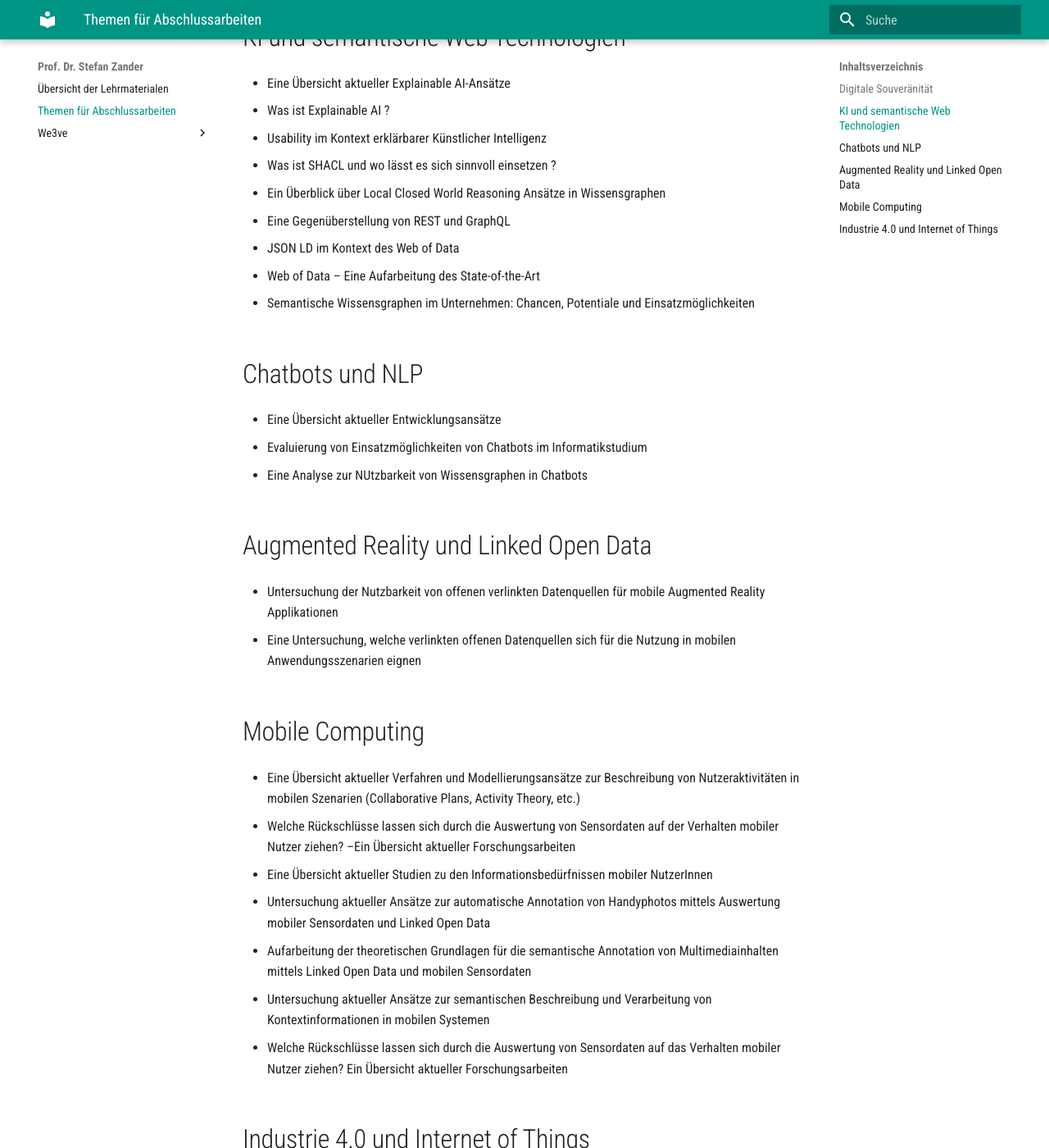
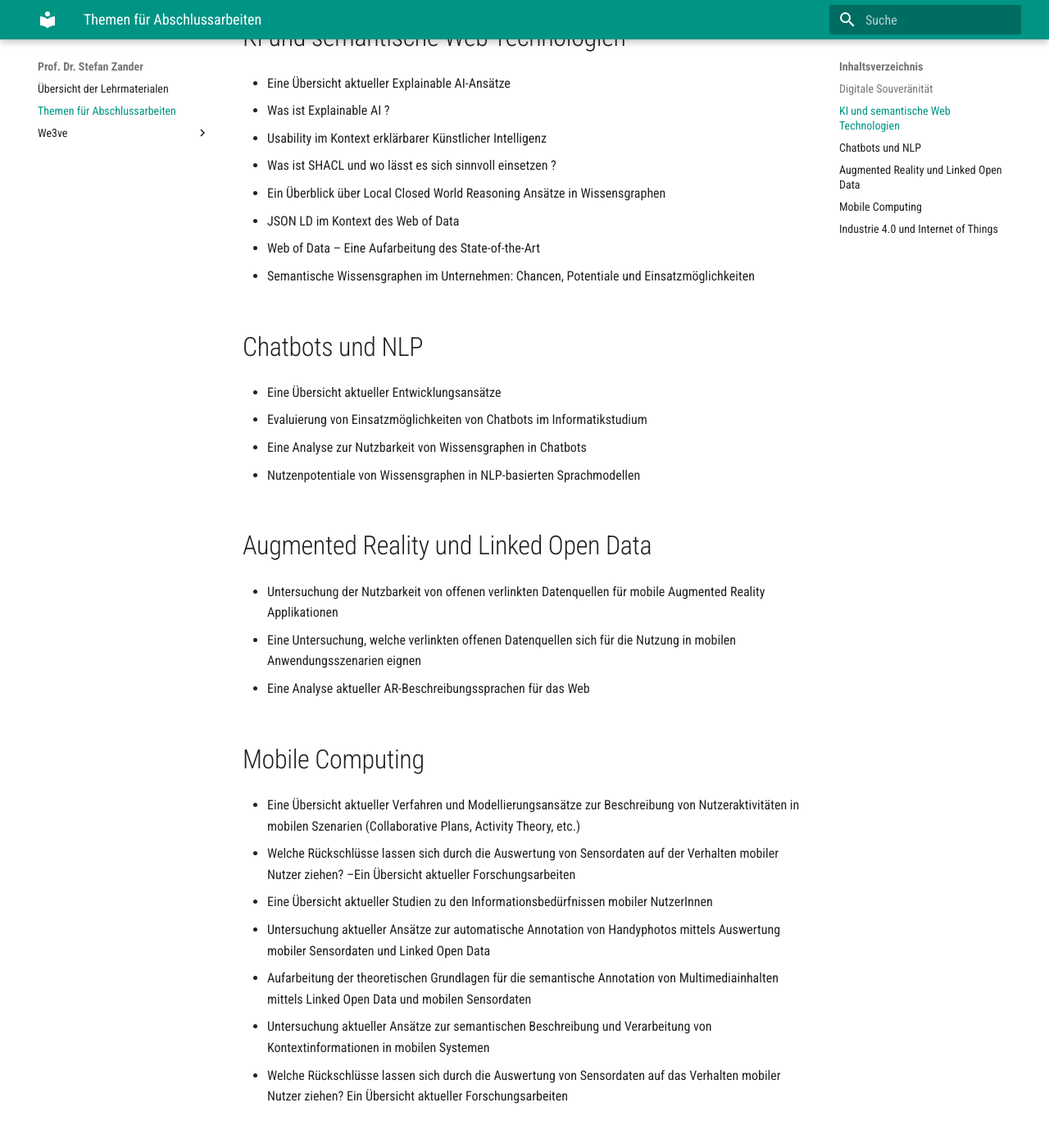
Before and after one commit to StefanZander/stefanzander.github.io, an MkDocs documentation site: the page built from docs/themen.md, in a window 1280 px wide and 1400 px high, scrolled down 702 px. Shown: the whole window at 82% size. Built offline with MkDocs 1.6.1 and Material for MkDocs 9.7.7, drawn with Linux system fonts in a browser that asks for light colours.

Commit message:
Update themen.md

```diff
--- a/docs/themen.md
+++ b/docs/themen.md
@@ -18,7 +18,6 @@ Die konkrete Ausgestaltung der Bearbeitung erfolgt in Abstimmung zwischen Studie
 - Usability im Kontext erklärbarer Künstlicher Intelligenz
 - Was ist SHACL und wo lässt es sich sinnvoll einsetzen ?
 - Ein Überblick über Local Closed World Reasoning Ansätze in Wissensgraphen
-- Eine Gegenüberstellung von REST und GraphQL
 - JSON LD im Kontext des Web of Data
 - Web of Data – Eine Aufarbeitung des State-of-the-Art
 - Semantische Wissensgraphen im Unternehmen: Chancen, Potentiale und Einsatzmöglichkeiten
@@ -28,13 +27,15 @@ Die konkrete Ausgestaltung der Bearbeitung erfolgt in Abstimmung zwischen Studie
 
 - Eine Übersicht aktueller Entwicklungsansätze
 - Evaluierung von Einsatzmöglichkeiten von Chatbots im Informatikstudium
-- Eine Analyse zur NUtzbarkeit von Wissensgraphen in Chatbots
+- Eine Analyse zur Nutzbarkeit von Wissensgraphen in Chatbots
+- Nutzenpotentiale von Wissensgraphen in NLP-basierten Sprachmodellen
 
 
 ## Augmented Reality und Linked Open Data
 
 - Untersuchung der Nutzbarkeit von offenen verlinkten Datenquellen für mobile Augmented Reality Applikationen
 - Eine Untersuchung, welche verlinkten offenen Datenquellen sich für die Nutzung in mobilen Anwendungsszenarien eignen
+- Eine Analyse aktueller AR-Beschreibungssprachen für das Web
 
 
 ## Mobile Computing
```
